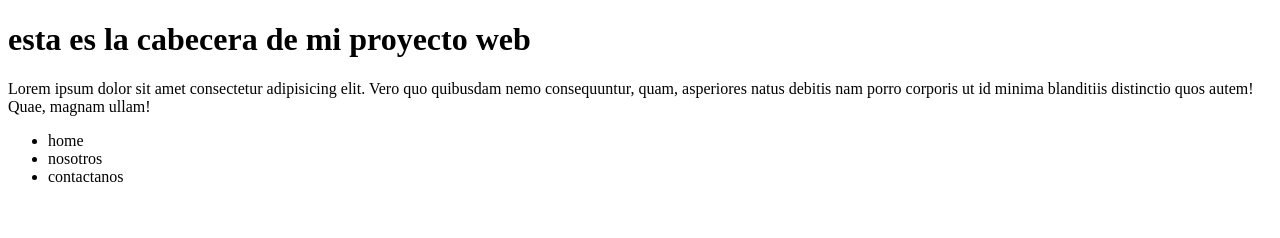
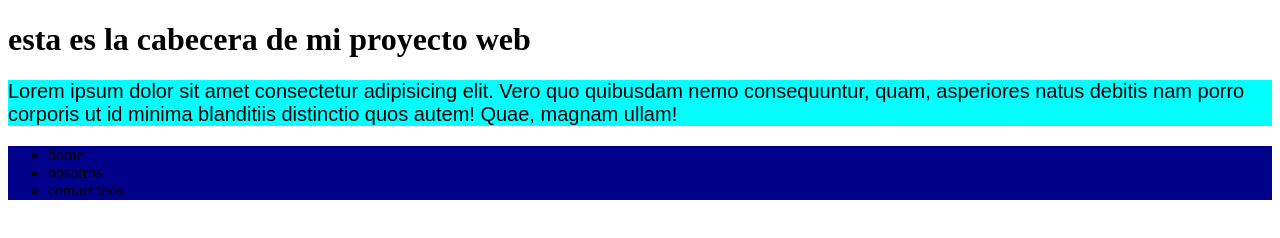
Before and after one commit to sebastianvr/git-y-github, a plain HTML site: page index.html in a window 1280 px wide. Drawn offline with Linux system fonts and the light colour scheme; the site is published under a folder, as on GitHub Pages, so addresses that start at the root find nothing.

Commit message:
arreglando ruta de estilos

```diff
--- a/index.html
+++ b/index.html
@@ -5,7 +5,7 @@
     <meta charset="UTF-8">
     <meta http-equiv="X-UA-Compatible" content="IE=edge">
     <meta name="viewport" content="width=device-width, initial-scale=1.0">
-    <link rel="stylesheet" href="/estilos/miestilo.css">
+    <link rel="stylesheet" href="estilos/miestilo.css">
     <title>Git - Github</title>
 </head>
 
```
